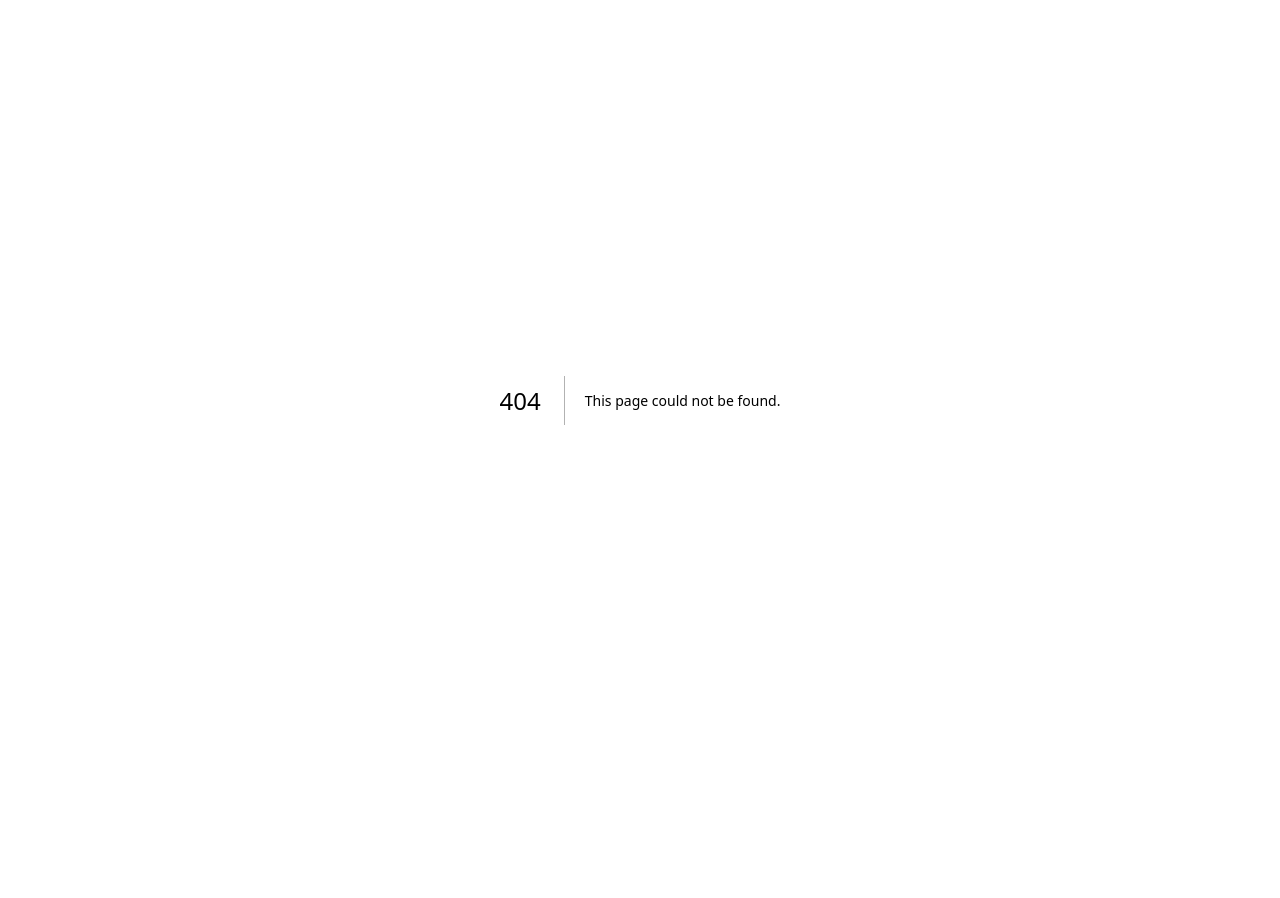
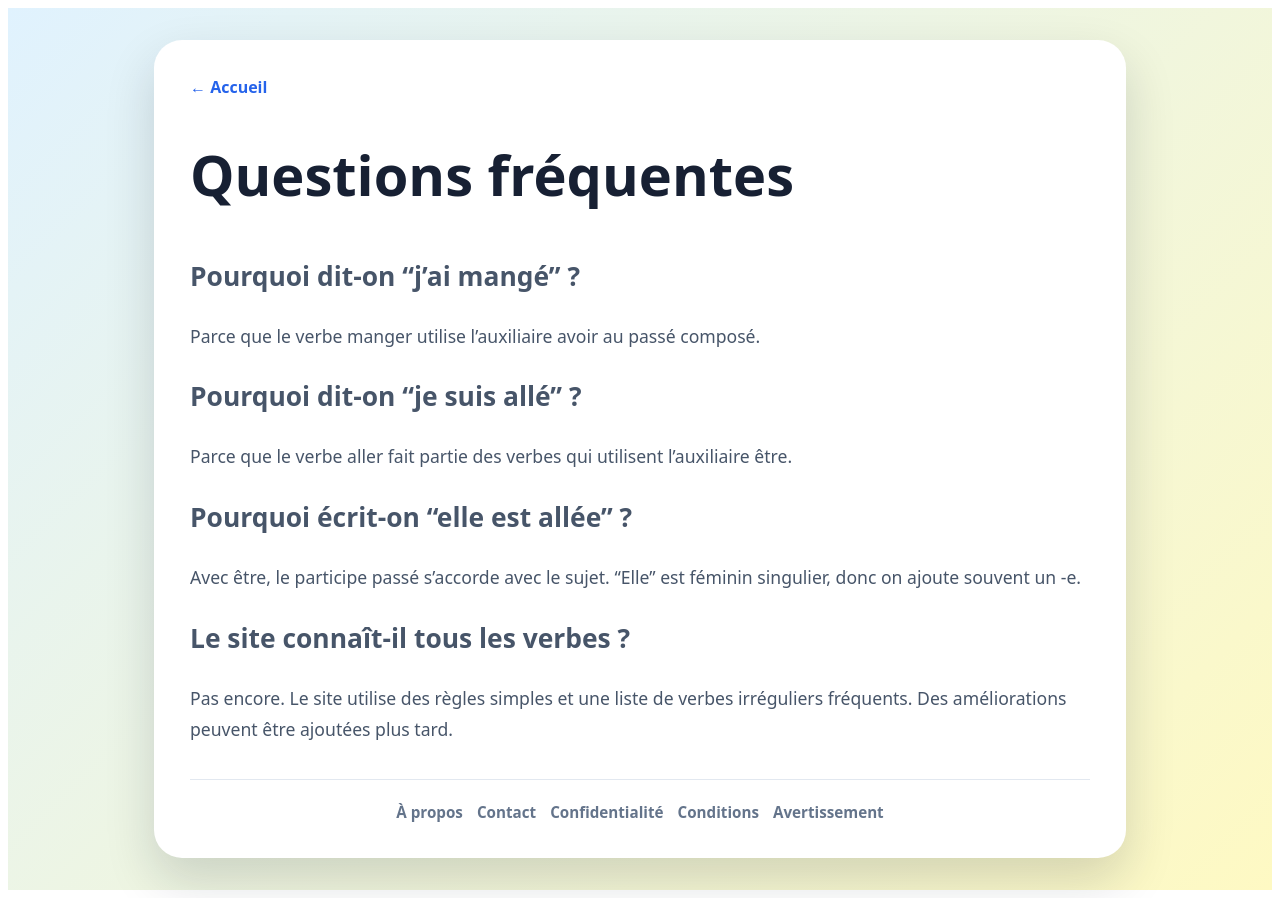
Before and after one commit to ossthun/machinepc, a Next.js app: page /faq in a window 1280 px wide. Before the commit this address had no page. Before the commit the page ends 800 px from the top, so only its background shows below. Built offline with nearby package versions, Linux system fonts and the light colour scheme.

Commit message:
Add FAQ page with common questions and answers

```diff
--- /dev/null
+++ b/pages/faq.js
@@ -0,0 +1,30 @@
+import SiteLayout from "../components/SiteLayout";
+
+export default function Page() {
+  return (
+    <SiteLayout title="Questions fréquentes">
+      <h2>Pourquoi dit-on “j’ai mangé” ?</h2>
+      <p>
+        Parce que le verbe manger utilise l’auxiliaire avoir au passé composé.
+      </p>
+
+      <h2>Pourquoi dit-on “je suis allé” ?</h2>
+      <p>
+        Parce que le verbe aller fait partie des verbes qui utilisent l’auxiliaire
+        être.
+      </p>
+
+      <h2>Pourquoi écrit-on “elle est allée” ?</h2>
+      <p>
+        Avec être, le participe passé s’accorde avec le sujet. “Elle” est féminin
+        singulier, donc on ajoute souvent un -e.
+      </p>
+
+      <h2>Le site connaît-il tous les verbes ?</h2>
+      <p>
+        Pas encore. Le site utilise des règles simples et une liste de verbes
+        irréguliers fréquents. Des améliorations peuvent être ajoutées plus tard.
+      </p>
+    </SiteLayout>
+  );
+}
```
